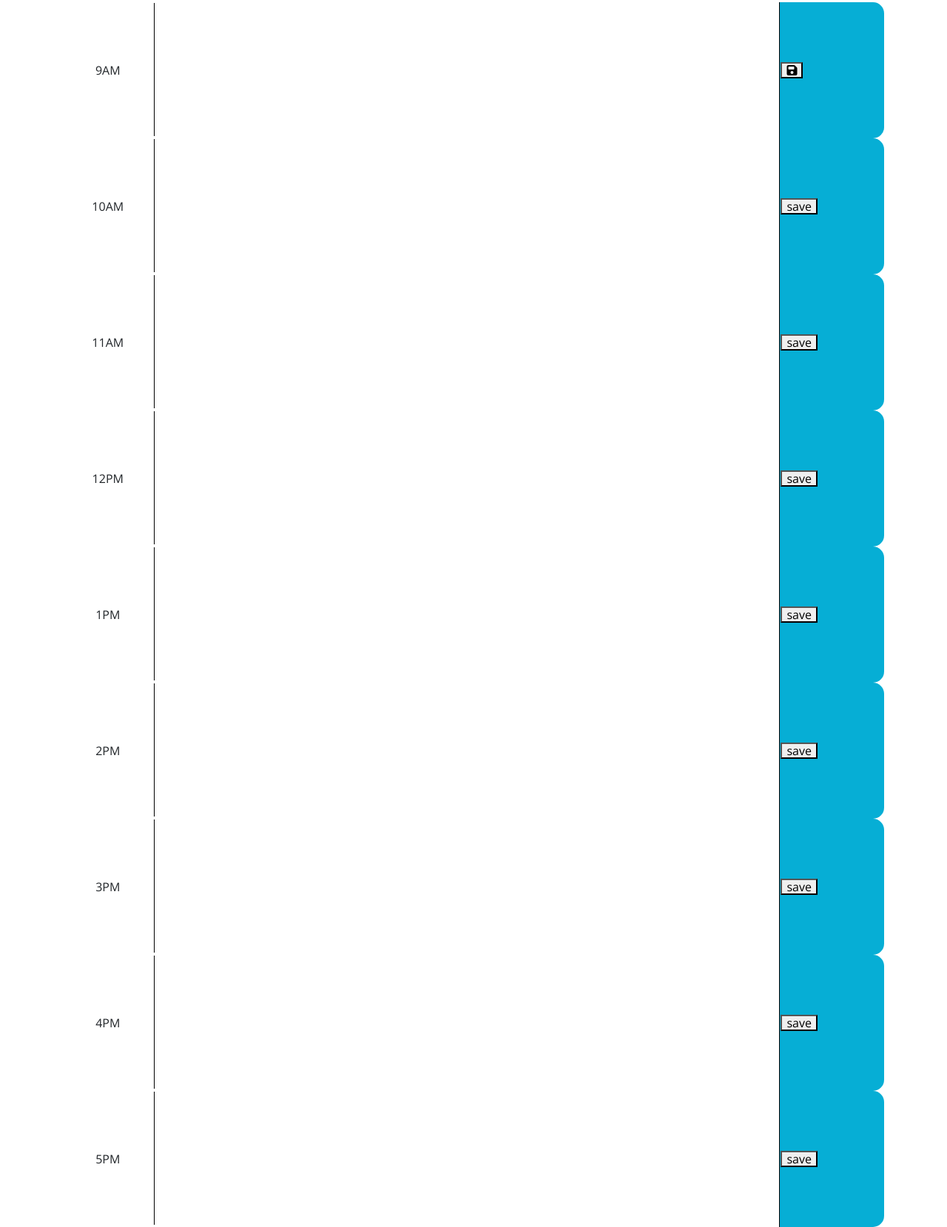
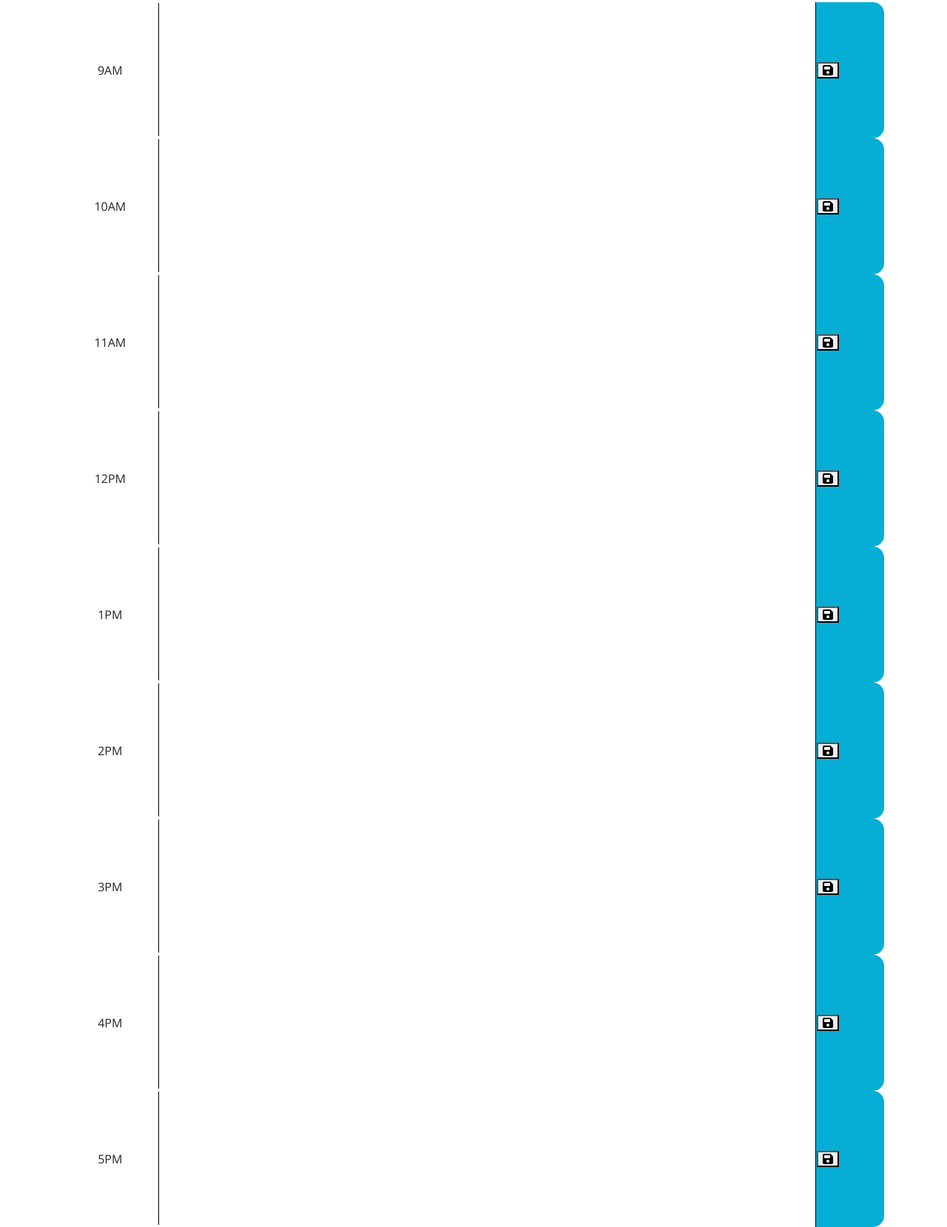
Before and after one commit to sbillsborough/future-date-planner, a plain HTML site: page index.html in a window 1280 px wide. Shown: the part 333-1992 px from the top of the page at 74% size. Drawn offline with nearby package versions, Linux system fonts and the light colour scheme.

Commit message:
floppy disc font awesome icon added to the save button

```diff
--- a/index.html
+++ b/index.html
@@ -34,56 +34,56 @@
         <td>
           <textarea name="" id="" cols="30" rows="10"></textarea>
         </td>
-        <td class="saveBtn"><button>save</button></td>
+        <td class="saveBtn"><button><i class="fa-solid fa-floppy-disk"></button></td>
       </tr>
       <tr>
         <td align="right" class="time-block">11AM</td>
         <td>
           <textarea name="" id="" cols="30" rows="10"></textarea>
         </td>
-        <td class="saveBtn"><button>save</button></td>
+        <td class="saveBtn"><button><i class="fa-solid fa-floppy-disk"></button></td>
       </tr>
       <tr>
         <td align="right" class="time-block">12PM</td>
         <td>
           <textarea name="" id="" cols="30" rows="10"></textarea>
         </td>
-        <td class="saveBtn"><button>save</button></td>
+        <td class="saveBtn"><button><i class="fa-solid fa-floppy-disk"></i></button></td>
       </tr>
       <tr>
         <td align="right" class="time-block">1PM</td>
         <td>
           <textarea name="" id="" cols="30" rows="10"></textarea>
         </td>
-        <td class="saveBtn"><button>save</button></td>
+        <td class="saveBtn"><button><i class="fa-solid fa-floppy-disk"></button></td>
       </tr>
       <tr>
         <td align="right" class="time-block">2PM</td>
         <td>
           <textarea name="" id="" cols="30" rows="10"></textarea>
         </td>
-        <td class="saveBtn"><button>save</button></td>
+        <td class="saveBtn"><button><i class="fa-solid fa-floppy-disk"></button></td>
       </tr>
       <tr>
         <td align="right" class="time-block">3PM</td>
         <td>
           <textarea name="" id="" cols="30" rows="10"></textarea>
         </td>
-        <td class="saveBtn"><button>save</button></td>
+        <td class="saveBtn"><button><i class="fa-solid fa-floppy-disk"></button></td>
       </tr>
       <tr>
         <td align="right" class="time-block">4PM</td>
         <td>
           <textarea name="" id="" cols="30" rows="10"></textarea>
         </td>
-        <td class="saveBtn"><button>save</button></td>
+        <td class="saveBtn"><button><i class="fa-solid fa-floppy-disk"></button></td>
       </tr>
       <tr>
         <td align="right" class="time-block">5PM</td>
         <td>
           <textarea name="" id="" cols="30" rows="10"></textarea>
         </td>
-        <td class="saveBtn"><button>save</button></td>
+        <td class="saveBtn"><button><i class="fa-solid fa-floppy-disk"></button></td>
       </tr>
     </table>
 
```
